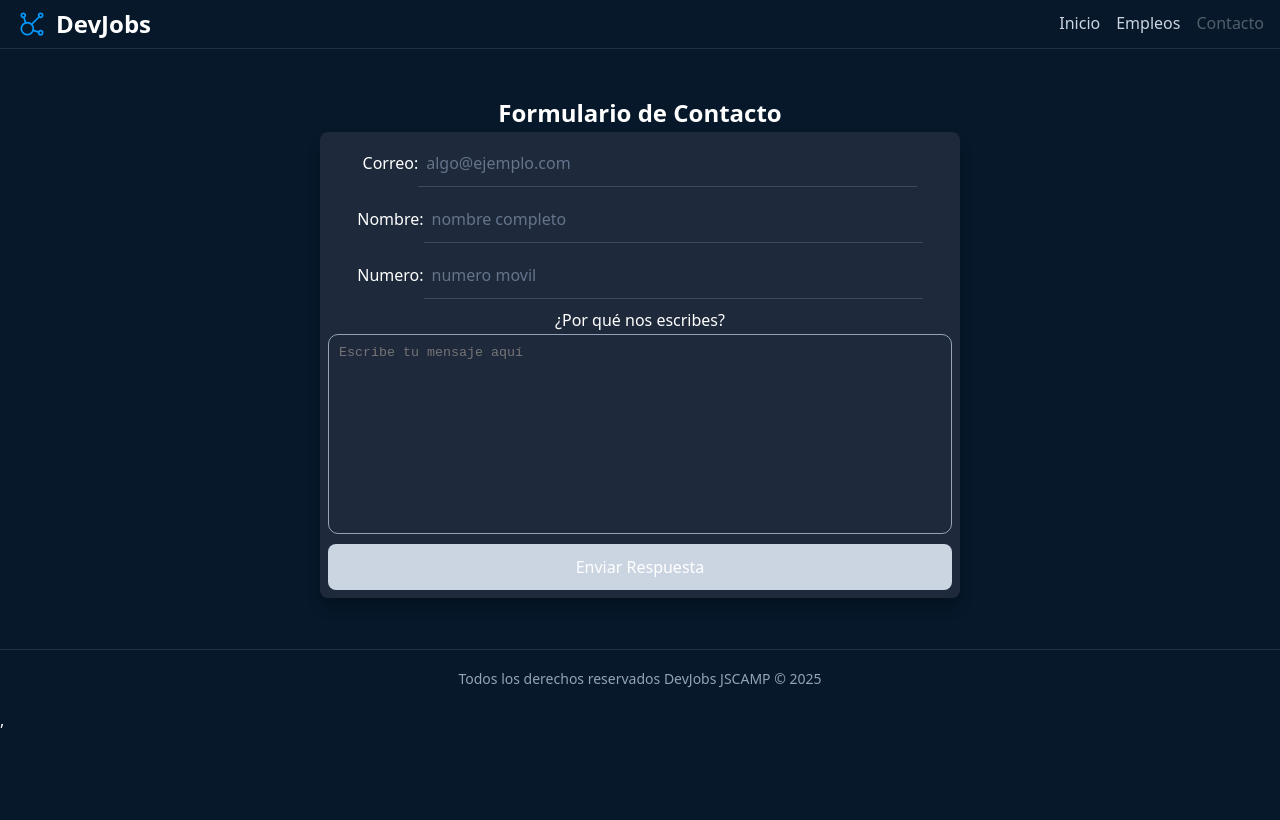
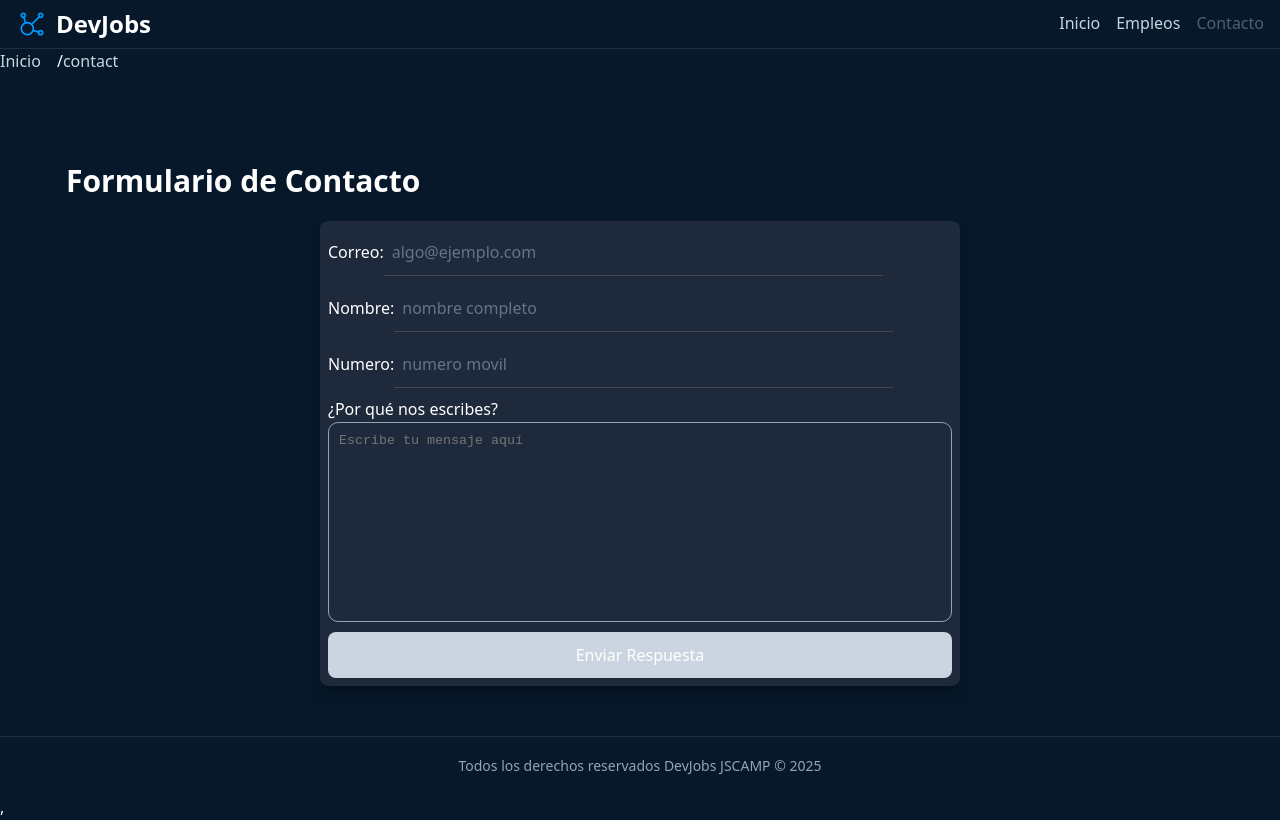
Before and after one commit to ElmaicDev/JSCAMP, a React (Vite) app in the folder 04-router-and-zustand/: page /contact in a window 1280 px wide. Built offline with nearby package versions, Linux system fonts and the light colour scheme.

Commit message:
agregando un breadcrumb que le falta estilos y solucionando bugs, además haciend que cuando se refresque la página, quede en la misma búsqueda

```diff
--- /dev/null
+++ b/04-router-and-zustand/components/Breadcrumb.jsx
@@ -0,0 +1,35 @@
+import { useLocation } from "react-router";
+import { Link } from "./Link";
+
+export function BreadCrumb() {
+
+    const location = useLocation()
+    const partes = location.pathname.split('/').filter(Boolean) // .filter*Boolean elimina los string vacíos.
+
+    return(
+
+        <nav>
+            <Link href={'/'}> Inicio </Link>
+
+            {partes.map((parte, index) => {
+
+                const rutaAcumulada = '/' + partes.slice(0, index + 1).join('/')
+                const esUltimo = index === partes.length
+
+                return(
+                        <span key={rutaAcumulada}>
+                            <span>/</span>
+                            {
+                                esUltimo ? <span>{parte}</span> : <Link href={rutaAcumulada} >{parte}</Link>
+                            }
+                        </span>
+
+                )
+                })
+            }
+        </nav>
+
+
+    )
+
+}
--- a/04-router-and-zustand/components/SearchFormSection.jsx
+++ b/04-router-and-zustand/components/SearchFormSection.jsx
@@ -23,7 +23,7 @@
                 search: formData.get(searchText),
                 technology: formData.get(technologyId),
                 location: formData.get(locationId),
-                experience: formData.get(experienceId)
+                experienceLevel: formData.get(experienceId)
             }
 
             onSearch(filters)
@@ -53,7 +53,7 @@
         }
 }
 
-function SearchFormSection({onSearch, onTextFilter,onClearFilters,hasAtiveFilters,initialText}) {
+function SearchFormSection({onSearch, onTextFilter,onClearFilters,hasActiveFilters,initialText}) {
     const searchId = useId()
     const technologyId = useId()
     const locationId = useId()
@@ -64,6 +64,7 @@
     const {
         handleSearchChanged,
         handleTextChanged} = useSearchForm({technologyId, locationId, experienceId,searchId, onSearch, onTextFilter})
+
 
     return (
 
@@ -119,7 +120,7 @@
                         <option value="senior">Senior</option>
                         <option value="lead">Lead</option>
                     </select>
-                    {hasAtiveFilters || !!initialText && <button onClick={onClearFilters} type="button">Limpiar filtros</button>}
+                    {(hasActiveFilters || !!initialText) && <button onClick={onClearFilters} type="button">Limpiar filtros</button>}
                 </div>
                 </form>
         </section>
--- a/04-router-and-zustand/pages/Contact.jsx
+++ b/04-router-and-zustand/pages/Contact.jsx
@@ -1,8 +1,10 @@
 import { ContactFormSection } from "../components/ContactFormSection"
+import { BreadCrumb } from "../components/Breadcrumb"
 export default function ContactPage(){
 
     return(
         <main>
+            <BreadCrumb/>
             <ContactFormSection/>
         </main>
     )
--- a/04-router-and-zustand/pages/Home.jsx
+++ b/04-router-and-zustand/pages/Home.jsx
@@ -1,4 +1,6 @@
 import { useRouter } from "../hooks/useRouter"
+import { BreadCrumb } from "../components/Breadcrumb"
+
 
 export default function HomePage(){
 
@@ -31,7 +33,7 @@
             </section>
 
             <section>
-
+                <BreadCrumb/>
                 <header>
                     <h2>¿Por qué DevJobs?</h2>
                     <p>DevJobs es la principal plataforma de búsqueda de empleo para    desarrolladores. Conectamos a los mejores
--- a/04-router-and-zustand/pages/Search.jsx
+++ b/04-router-and-zustand/pages/Search.jsx
@@ -6,6 +6,8 @@
 import errorIcon from "../src/assets/icons/errorIcon.svg"
 import { getErrorMessage } from "../helpers/Errors.jsx";
 import { Navigate, useSearchParams } from "react-router";
+import { BreadCrumb } from "../components/Breadcrumb"
+
 const RESULT_PER_PAGE = 4;
 
 const useFilter = () =>
@@ -16,7 +18,7 @@
     const [filters,setFilters] = useState(() => {
         const saved = window.localStorage.getItem('jobsFilters')
         return saved ? JSON.parse(saved) : {
-            technology: searchParams.get('tecnology') || '',
+            technology: searchParams.get('technology') || '',
             location: searchParams.get('type') || '',
             experienceLevel: searchParams.get('level') || ''
         }
@@ -27,7 +29,7 @@
 
     const [currentPage, setCurrentPage] = useState(() => {
         const page = Number(searchParams.get('page'))
-        return Number.isNaN(page) ? page : 1
+        return Number.isNaN(page) || page == 0? 1 : page
     })
 
 
@@ -70,7 +72,7 @@
                 if(textToFilter) params.append('text', textToFilter)
                 if(filters.technology) params.append('technology', filters.technology)
                 if(filters.location) params.append('type', filters.location)
-                if(filters.experience) params.append('level', filters.experience)
+                if(filters.experienceLevel) params.append('level', filters.experienceLevel)
 
                 const offset = (currentPage - 1) * RESULT_PER_PAGE
                 params.append('limit', RESULT_PER_PAGE) // la cantidad de resultados por página
@@ -113,7 +115,7 @@
             else params.delete('technology')
             if(filters.location) params.set('type', filters.location)
             else params.delete('type')
-            if(filters.experience) params.set('level', filters.experience)
+            if(filters.experienceLevel) params.set('level', filters.experienceLevel)
             else params.delete('level')
 
             if(currentPage > 1) params.set('page', currentPage)
@@ -135,15 +137,17 @@
     // },[filters])
 
     const handlePageChange = (page) => {
-        console.log(page)
         setCurrentPage(page)
+        if(page > 1) searchParams.set('page', page)
+        else searchParams.delete('page')
     }
 
 
     const handleSearch = (filters) => {
+        setHasActiveFilters(true)
         setCurrentPage(1)
+        searchParams.delete('page')
         setFilters(filters)
-        setHasActiveFilters(true)
     }
 
     const handleTextFilter = (newTextToFilter) =>{
@@ -152,6 +156,8 @@
         setTextToFilter(newTextToFilter.toLowerCase())
         console.log(textToFilter)
         setCurrentPage(1)
+        searchParams.delete('page')
+
     }
     return {
         loading,
@@ -193,9 +199,15 @@
   return (
     <>
     <main>
+
         <title>{title}</title>
         <meta name="description" content = "Explora miles de oportunidades laborales en el sector tecnológico. Encuentra tu próximo trabajo en DEVJOBS"/>
-        <SearchFormSection initialText = {textToFilter} onSearch={handleSearch} onTextFilter = {handleTextFilter} onClearFilters={handleClearFilters} hasAtiveFilters={hasActiveFilters}/>
+        <BreadCrumb/>
+        <SearchFormSection
+            initialText = {textToFilter}
+            onSearch={handleSearch}
+            onTextFilter = {handleTextFilter}
+            onClearFilters={handleClearFilters} hasActiveFilters={hasActiveFilters}/>
 
         <section>
             <h2 style={{textAlign:'center'}}>Resultados de Búsqueda</h2>
```
